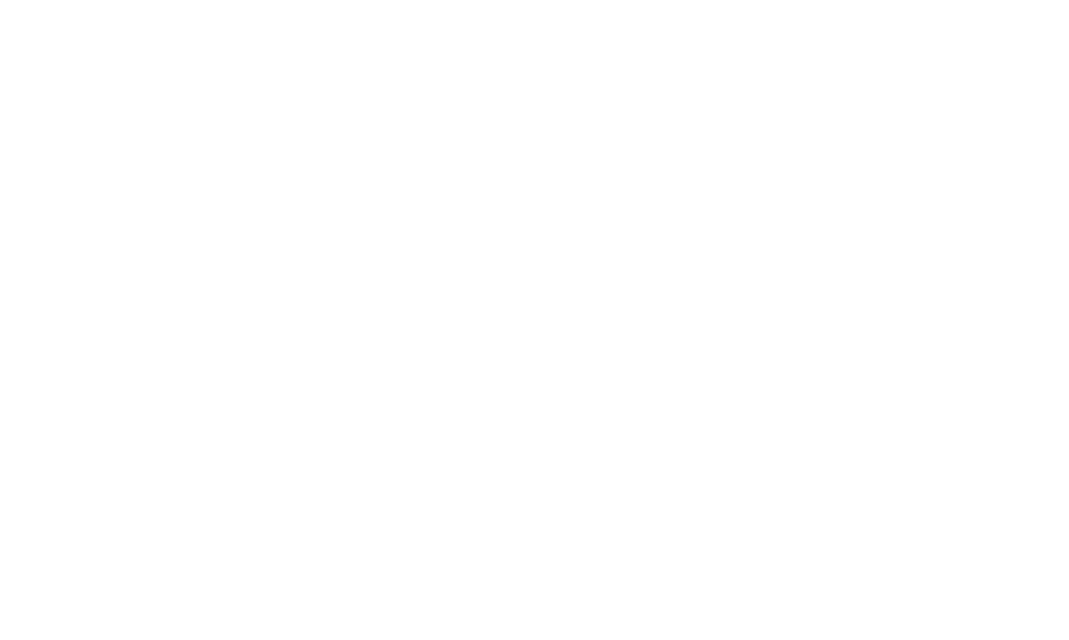
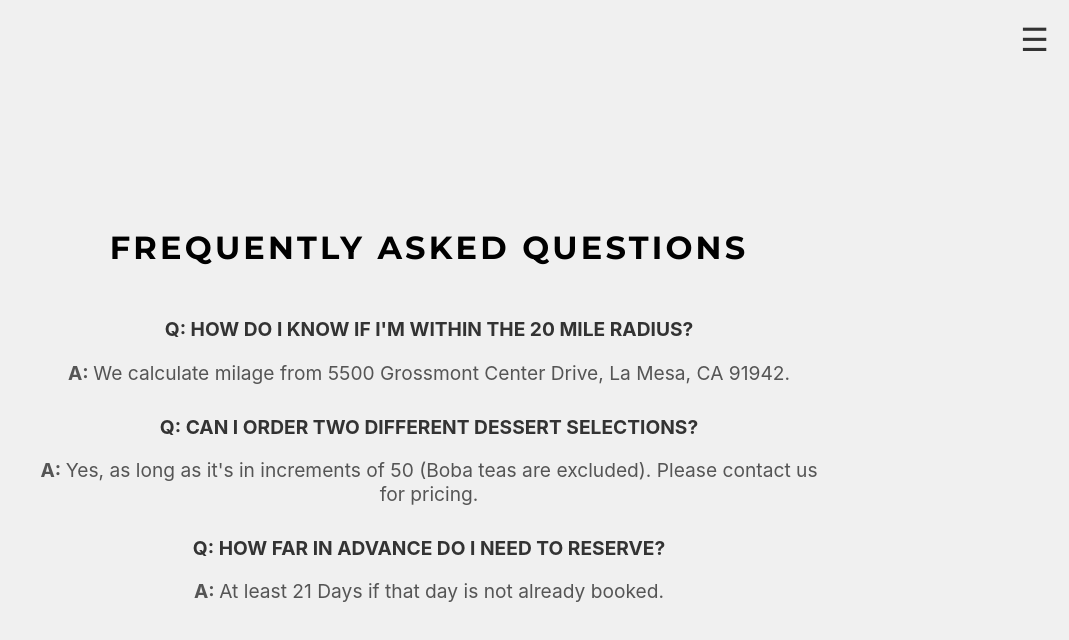
Before and after one commit to SixFourDev/sweetcartrental, a React (Create React App) app: page /faq in a window 1280 px wide. Shown: the top 640 px of the page, without its empty margins (211-1280 px from the left). Built offline with nearby package versions, Linux system fonts and the light colour scheme.

Commit message:
worked on FAQ page and styling

```diff
--- a/src/App.css
+++ b/src/App.css
@@ -202,6 +202,46 @@
   align-items: center;
 }
 
+/* FAQ Page CSS */
+
+.faq-page {
+  background-color: #f0f0f0; /* Light gray background */
+  padding: 20px;
+  display: flex;
+  justify-content: center;
+  align-items: center;
+  height: 100vh; /* Adjust if needed to make the content centered vertically */
+}
+
+.faq-container {
+  max-width: 800px;
+  width: 100%;
+}
+
+.faq-heading {
+  font-family: "Montserrat", sans-serif;
+  letter-spacing: 0.2rem;
+  font-size: 2.0em;
+  color: black;
+  margin-bottom: 50px;
+  text-align: center;
+}
+
+.faq-item {
+  margin-bottom: 30px;
+}
+
+.faq-item h2 {
+  font-size: 1.2em;
+  color: #333;
+  text-align: center;
+}
+
+.faq-item p {
+  font-size: 1.2em;
+  color: #555;
+  text-align: center;
+}
 
 
 
--- a/src/App.jsx
+++ b/src/App.jsx
@@ -6,16 +6,15 @@
 import Photos from './components/Photos';
 import Inquiry from './components/Inquiry';
 
-
 const App = () => {
   return (
     <Router>
       <Routes>
         <Route path="/" element={<LandingPage />} />
         <Route path="/sweetcartmenu" element={<SweetCartMenu />} />
-        <Route path="/faq" component={FAQ} />
-        <Route path="/photos" component={Photos} />
-        <Route path="/inquiry" component={Inquiry} />
+        <Route path="/faq" element={<FAQ />} />
+        <Route path="/photos" element={<Photos />} />
+        <Route path="/inquiry" element={<Inquiry />} />
       </Routes>
     </Router>
   );
--- a/src/components/FAQ.jsx
+++ b/src/components/FAQ.jsx
@@ -0,0 +1,31 @@
+import React from 'react';
+import HamburgerMenu from './HamburgerMenu';
+import '../App.css';
+
+const FAQ = () => {
+  return (
+    <div className="faq-page">
+        <HamburgerMenu />
+      <div className="faq-container">
+        <h1 className="faq-heading">FREQUENTLY ASKED QUESTIONS</h1>
+
+        <div className="faq-item">
+          <h2><strong>Q: </strong>HOW DO I KNOW IF I'M WITHIN THE 20 MILE RADIUS?</h2>
+          <p><strong>A: </strong>We calculate milage from 5500 Grossmont Center Drive, La Mesa, CA 91942.</p>
+        </div>
+
+        <div className="faq-item">
+          <h2><strong>Q: </strong>CAN I ORDER TWO DIFFERENT DESSERT SELECTIONS?</h2>
+          <p><strong>A: </strong>Yes, as long as it's in increments of 50 (Boba teas are excluded).  Please contact us for pricing.</p>
+        </div>
+
+        <div className="faq-item">
+          <h2><strong>Q: </strong>HOW FAR IN ADVANCE DO I NEED TO RESERVE?</h2>
+          <p><strong>A: </strong>At least 21 Days if that day is not already booked.</p>
+        </div>
+      </div>
+    </div>
+  );
+};
+
+export default FAQ;
--- a/src/components/HamburgerMenu.jsx
+++ b/src/components/HamburgerMenu.jsx
@@ -15,6 +15,7 @@
       <div className="menu-icon">&#9776;</div>
       <div className="menu-items">
         <Link to="/">Home</Link>
+        <Link to="/sweetcartmenu">Menu</Link>
         <Link to="/faq">FAQ</Link>
         <Link to="/photos">Photos</Link>
         <Link to="/inquiry">Inquiry</Link>
```
